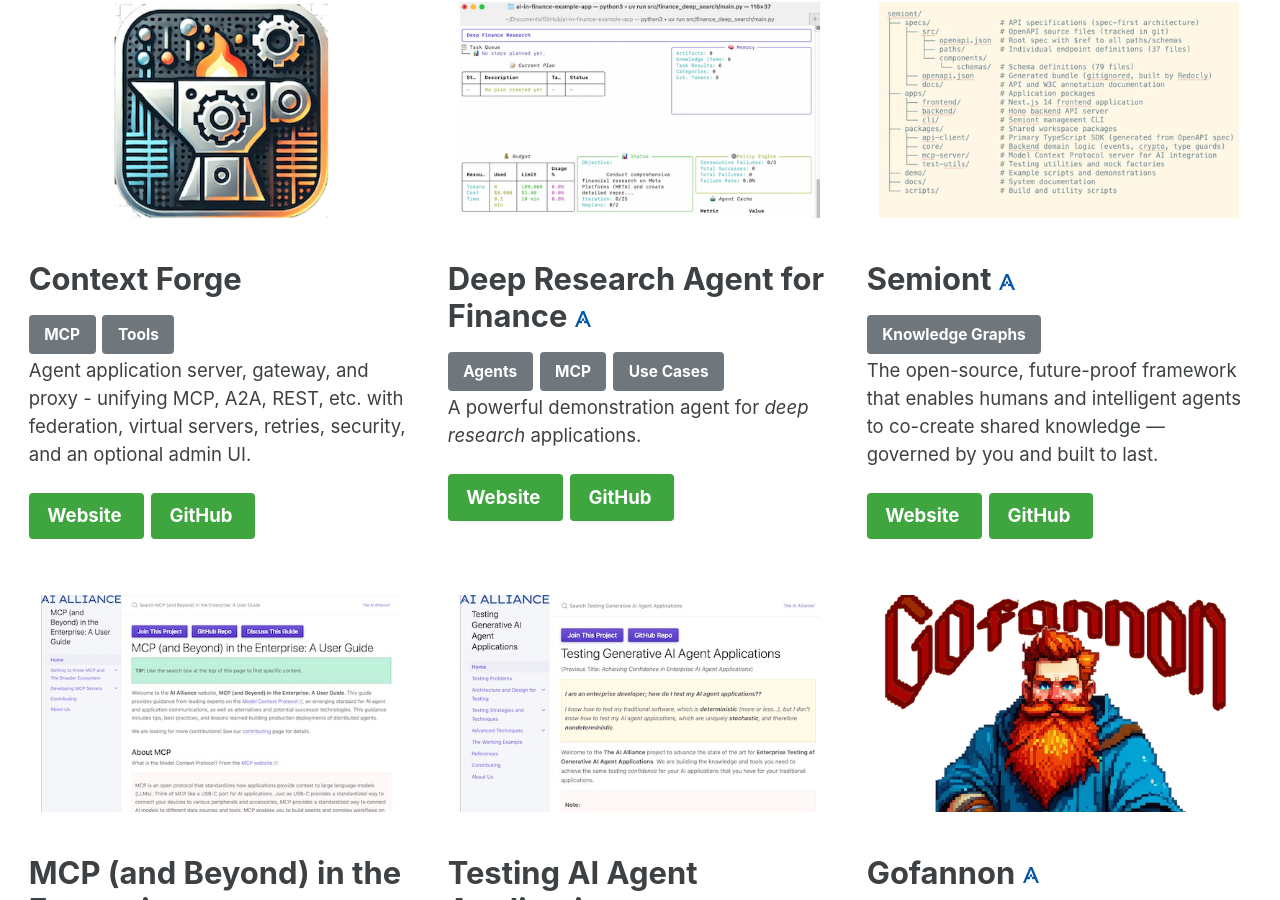
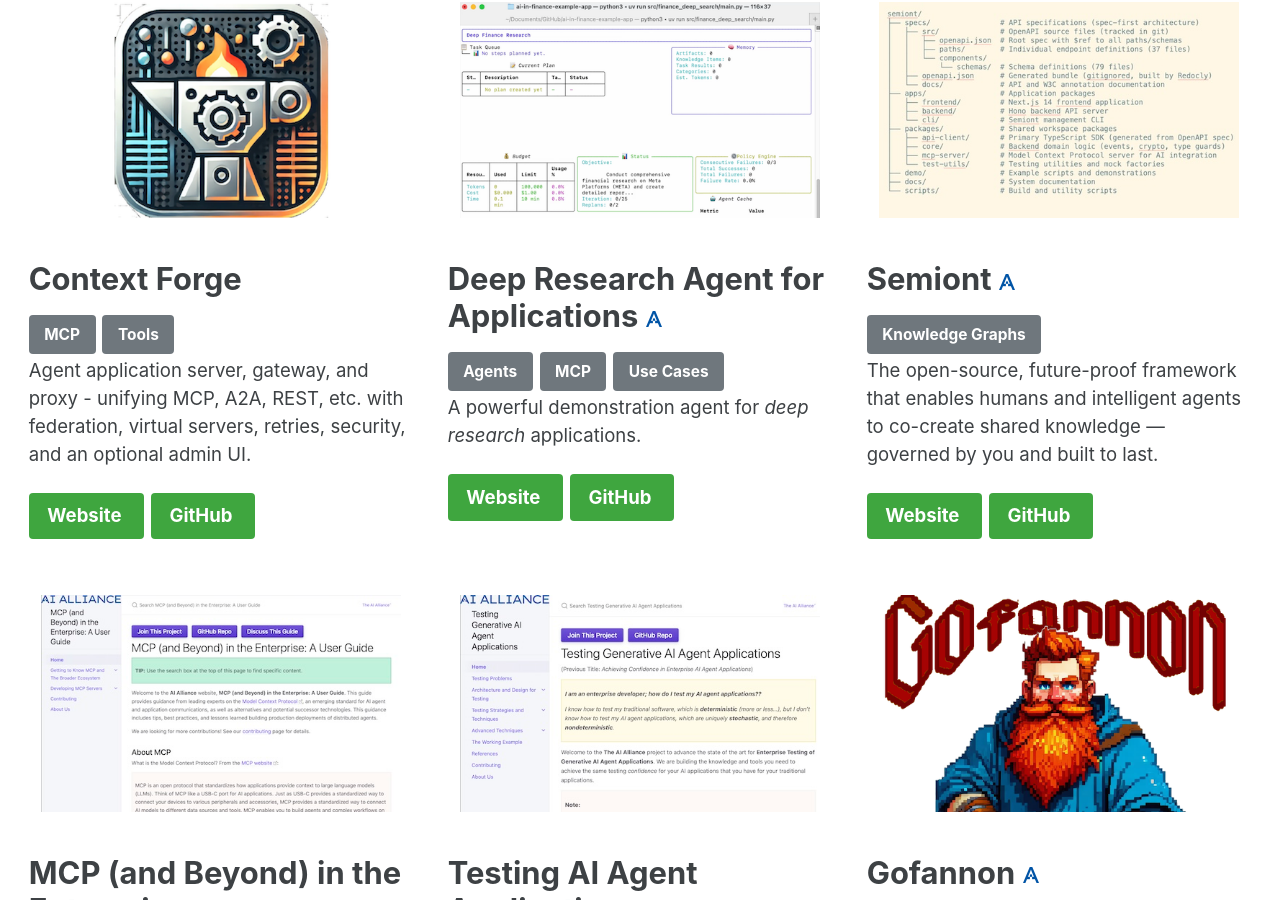
Before and after one commit to The-AI-Alliance/open-agent-hub, a Jekyll site: the page built from docs/index.markdown, in a window 1280 px wide and 900 px high, scrolled down 1004 px. Built offline with Jekyll 4.4.1, drawn with Linux system fonts in a browser that asks for light colours; cached includes are drawn as plain includes; part of the change alters nothing that is shown.

Commit message:
DRA repo renamed.
Signed-off-by: Dean Wampler <dean.wampler@ibm.com>

```diff
--- a/docs/index.markdown
+++ b/docs/index.markdown
@@ -33,7 +33,7 @@ feature_row:
     repo:
       label: "GitHub"
       url: "https://github.com/ibm/mcp-context-forge/"
-  - title: "Deep Research Agent for Finance"
+  - title: "Deep Research Agent for Applications"
     alt: "deep-research-agent"
     image_path: /assets/images/deep-research-agent-500x300.png
     core_project: true
@@ -41,10 +41,10 @@ feature_row:
     tags: ["Agents", "MCP", "Use Cases"]
     website:
       label: "Website"
-      url: "https://the-ai-alliance.github.io/deep-research-agent-for-finance/"
+      url: "https://the-ai-alliance.github.io/deep-research-agent-for-applications/"
     repo:
       label: "GitHub"
-      url: "https://github.com/The-AI-Alliance/deep-research-agent-for-finance/"
+      url: "https://github.com/The-AI-Alliance/deep-research-agent-for-applications/"
   - title: "Semiont"
     alt: "semiont"
     image_path: /assets/images/semiont-500x300.jpg
```
